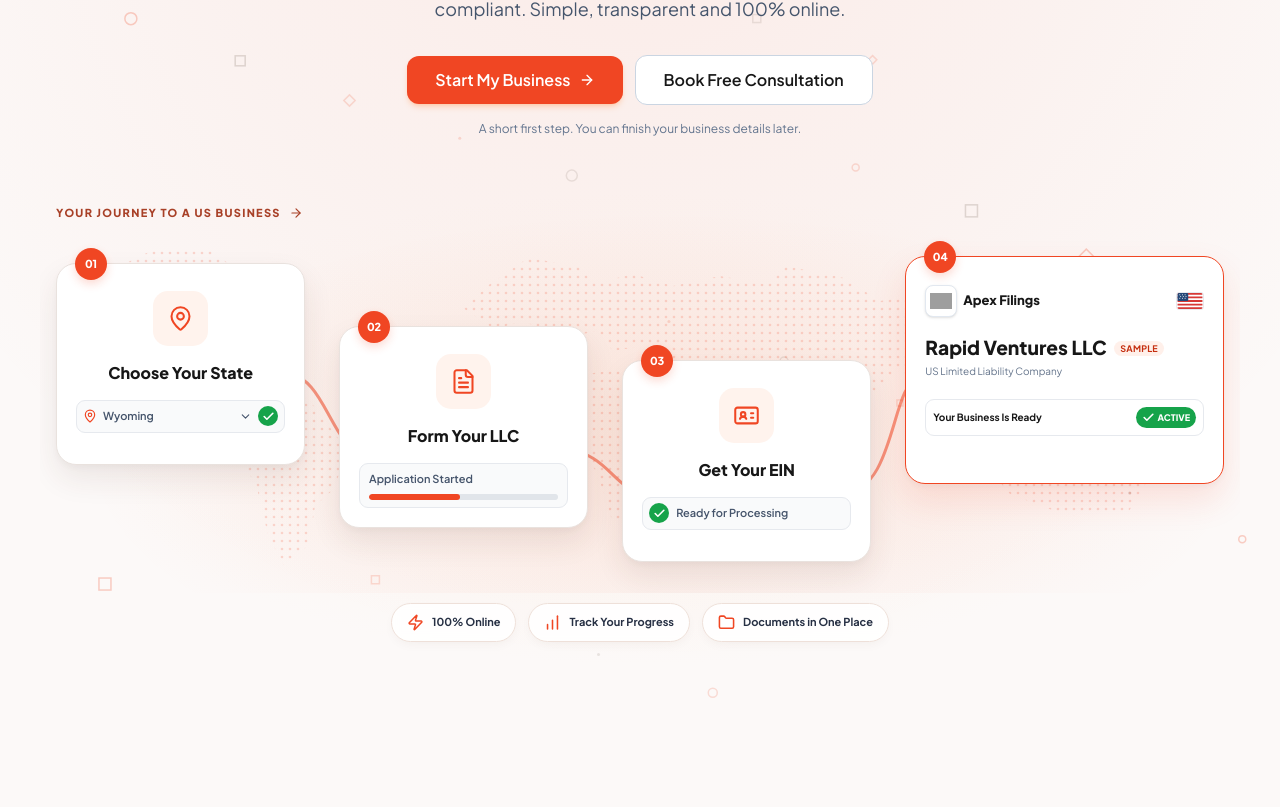
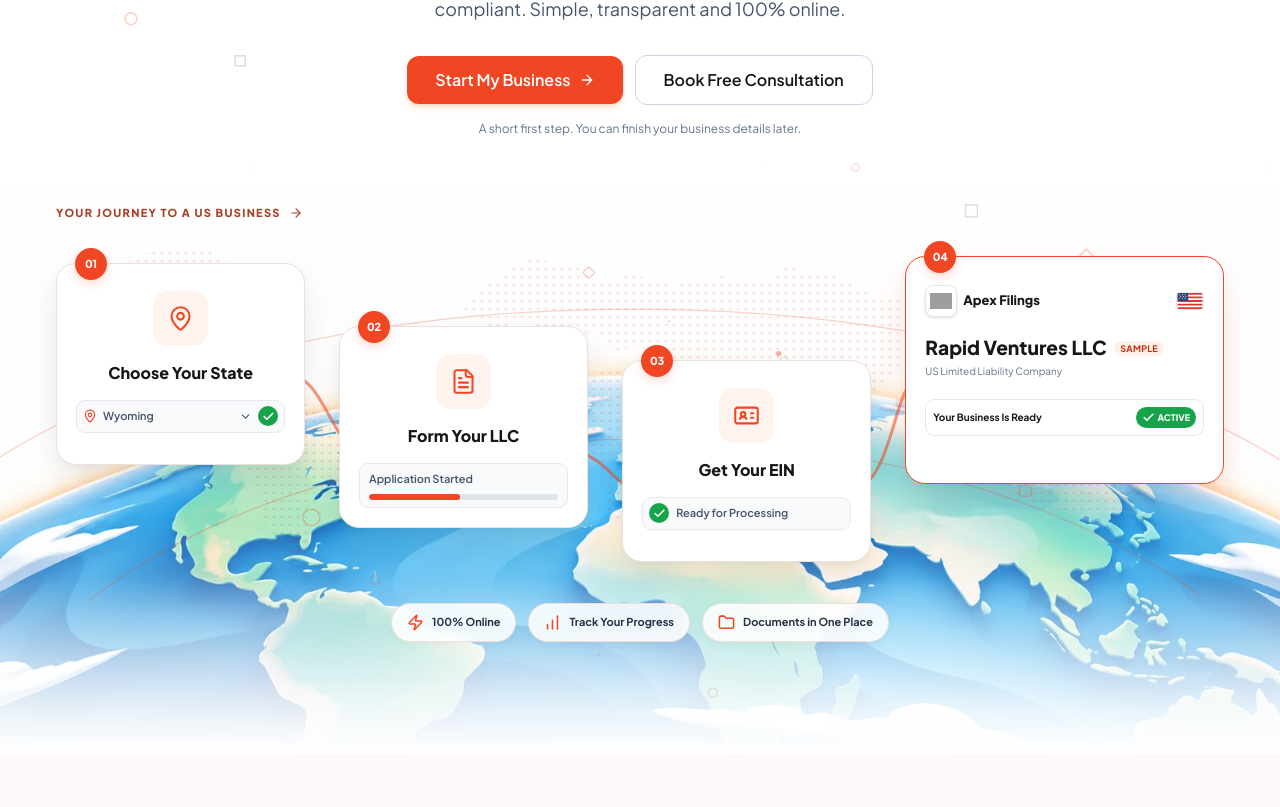
Before and after one commit to oqashakhan/apexfilings, a React (Vite) app: page / in a window 1280 px wide. Shown: the part 413-1220 px from the top of the page. Built offline with nearby package versions, Linux system fonts and the light colour scheme; grey boxes are pictures that could not be loaded.

Commit message:
hero section update earth

```diff
--- /dev/null
+++ b/src/components/hero/EarthHorizon.tsx
@@ -0,0 +1,77 @@
+import { useEffect, useRef, type RefObject } from 'react';
+
+interface EarthHorizonProps {
+  containerRef: RefObject<HTMLElement | null>;
+}
+
+export function EarthHorizon({ containerRef }: EarthHorizonProps) {
+  const orbitRef = useRef<HTMLDivElement>(null);
+
+  useEffect(() => {
+    const hero = containerRef.current;
+    const orbit = orbitRef.current;
+    if (!hero || !orbit) return;
+
+    const finePointer = window.matchMedia('(hover: hover) and (pointer: fine)');
+    const reducedMotion = window.matchMedia('(prefers-reduced-motion: reduce)');
+    let frame = 0;
+    let x = 0;
+    let y = 0;
+
+    const update = () => {
+      frame = 0;
+      orbit.style.transform = `translate3d(${x}px, ${y}px, 0)`;
+    };
+    const move = (event: PointerEvent) => {
+      if (!finePointer.matches || reducedMotion.matches || event.pointerType !== 'mouse') return;
+      x = (event.clientX / window.innerWidth - 0.5) * 20;
+      y = (event.clientY / window.innerHeight - 0.5) * 12;
+      if (!frame) frame = window.requestAnimationFrame(update);
+    };
+    const reset = () => {
+      window.cancelAnimationFrame(frame);
+      frame = 0;
+      x = 0;
+      y = 0;
+      orbit.style.transform = 'translate3d(0, 0, 0)';
+    };
+
+    hero.addEventListener('pointermove', move, { passive: true });
+    hero.addEventListener('pointerleave', reset, { passive: true });
+    reducedMotion.addEventListener('change', reset);
+    finePointer.addEventListener('change', reset);
+    return () => {
+      window.cancelAnimationFrame(frame);
+      hero.removeEventListener('pointermove', move);
+      hero.removeEventListener('pointerleave', reset);
+      reducedMotion.removeEventListener('change', reset);
+      finePointer.removeEventListener('change', reset);
+    };
+  }, [containerRef]);
+
+  return (
+    <div className="hero-earth" aria-hidden="true">
+      <img
+        className="hero-earth__image"
+        src="/images/earth-horizon-illustrated.webp"
+        alt=""
+        width="1983"
+        height="793"
+        loading="eager"
+        decoding="async"
+      />
+      <div className="hero-earth__orbits" ref={orbitRef}>
+        <svg className="hero-earth__orbit-art" viewBox="0 0 1200 620" preserveAspectRatio="none" focusable="false">
+          <path d="M-25 340C265 122 916 120 1225 342" />
+          <path d="M82 465C344 252 853 252 1125 459" />
+          <circle cx="146" cy="263" r="4" className="hero-earth__orbit-point" />
+          <circle cx="1026" cy="258" r="3.5" className="hero-earth__orbit-point" />
+          <circle cx="730" cy="220" r="2.5" className="hero-earth__orbit-point" />
+          <circle cx="292" cy="382" r="8" className="hero-earth__orbit-shape" />
+          <rect x="956" y="350" width="11" height="11" rx="2" className="hero-earth__orbit-shape" />
+          <rect x="548" y="136" width="8" height="8" rx="1" transform="rotate(45 552 140)" className="hero-earth__orbit-shape" />
+        </svg>
+      </div>
+    </div>
+  );
+}
--- a/src/components/hero/HeroEffects.css
+++ b/src/components/hero/HeroEffects.css
@@ -1,9 +1,59 @@
-.apex-hero-effects .hero-antigravity { position: absolute; inset: 0; width: 100%; height: 100%; z-index: 0; pointer-events: none; }
-.apex-hero-effects > .hero-content { position: relative; z-index: 1; }
+.apex-hero-effects { background: #fff; }
+.apex-hero-effects .hero-antigravity { position: absolute; inset: 0; width: 100%; height: 100%; z-index: 1; pointer-events: none; }
+.apex-hero-effects > .hero-content { position: relative; z-index: 2; }
+.apex-hero-effects .formation-journey__scene { background: transparent; }
+
+.hero-earth {
+  position: absolute;
+  z-index: 0;
+  right: 0;
+  bottom: 0;
+  left: 0;
+  height: clamp(480px, 49vw, 700px);
+  overflow: hidden;
+  pointer-events: none;
+}
+.hero-earth::before {
+  position: absolute;
+  z-index: 1;
+  inset: 0;
+  background: linear-gradient(to bottom, #fff 0%, #fff0 35%, #ffffff12 62%, #ffffffa8 100%);
+  content: '';
+}
+.hero-earth__image {
+  display: block;
+  width: 100%;
+  height: 100%;
+  object-fit: cover;
+  object-position: center 56%;
+  -webkit-mask-image: linear-gradient(to bottom, transparent 0%, #000 18%, #000 72%, transparent 100%);
+  mask-image: linear-gradient(to bottom, transparent 0%, #000 18%, #000 72%, transparent 100%);
+}
+.hero-earth__orbits {
+  position: absolute;
+  z-index: 2;
+  inset: 0;
+  opacity: .68;
+  transition: transform 650ms cubic-bezier(.2,.8,.2,1);
+}
+.hero-earth__orbit-art { width: 100%; height: 100%; overflow: visible; fill: none; stroke: #F04623; stroke-width: 1.2; stroke-opacity: .36; }
+.hero-earth__orbit-point { fill: #F04623; stroke: none; opacity: .65; }
+.hero-earth__orbit-shape { stroke-opacity: .45; }
+
 @media (prefers-reduced-motion: no-preference) {
-  .marketing-site .apex-hero-effects .polish-revealing { animation-duration: 620ms; }
+  .hero-earth { animation: hero-earth-enter 850ms cubic-bezier(.2,.8,.2,1) both; }
+  .hero-earth__orbit-art { animation: hero-orbit-float 18s ease-in-out infinite alternate; }
+  .marketing-site .apex-hero-effects .polish-revealing { animation-duration: 690ms; animation-timing-function: cubic-bezier(.18,.9,.24,1); }
   .marketing-site .apex-hero-effects [data-polish-reveal="3"].polish-revealing { animation-delay: 195ms; }
 }
+@keyframes hero-earth-enter { from { opacity: 0; transform: translateY(10px); } to { opacity: 1; transform: translateY(0); } }
+@keyframes hero-orbit-float { from { transform: translateY(4px); } to { transform: translateY(-4px); } }
 @media (max-width: 767px) {
+  .hero-earth { height: min(72%, 820px); opacity: .8; }
+  .hero-earth__orbits { display: none; }
   .marketing-site .apex-hero-effects .polish-revealing { animation-duration: 520ms; }
 }
+@media (prefers-reduced-motion: reduce) {
+  .hero-earth, .hero-earth__orbit-art { animation: none; }
+  .hero-earth__orbits { transition: none; }
+}
--- a/src/components/sections/ExclusiveBonusesSection.tsx
+++ b/src/components/sections/ExclusiveBonusesSection.tsx
@@ -78,6 +78,7 @@ export function ExclusiveBonusesSection() {
                 return (
                   <div
                     key={bonus.id}
+                    data-scroll-reveal
                     className={`self-start overflow-hidden rounded-2xl border bg-white shadow-[0_3px_12px_-8px_rgba(35,30,27,0.3)] transition-[border-color,box-shadow] motion-reduce:transition-none ${expanded ? 'border-[#F7B29B] shadow-[0_8px_20px_-15px_rgba(240,70,35,0.5)]' : 'border-[#EEE6E1] hover:border-[#F7B29B] hover:shadow-[0_8px_20px_-15px_rgba(240,70,35,0.5)]'}`}
                   >
                     <button
--- a/src/components/sections/HeroSection.tsx
+++ b/src/components/sections/HeroSection.tsx
@@ -2,6 +2,7 @@ import { ArrowRight } from 'lucide-react';
 import { useRef } from 'react';
 import { useScrollReveal } from '../../hooks/useScrollReveal';
 import { AntigravityBackground } from '../hero/AntigravityBackground';
+import { EarthHorizon } from '../hero/EarthHorizon';
 import '../hero/HeroEffects.css';
 import { FormationJourney } from '../hero/FormationJourney';
 
@@ -13,9 +14,9 @@ export function HeroSection({ onStart }: HeroSectionProps) {
   const heroRef = useRef<HTMLElement>(null);
   useScrollReveal(heroRef);
   return (
-    <section ref={heroRef} id="home" className="apex-hero-effects hero-glow relative isolate scroll-mt-20 overflow-hidden bg-[#fcf9f8] px-4 pb-16 pt-14 sm:px-6 sm:pb-20 md:pt-20 lg:px-8 lg:pb-28">
-      <div className="hero-ambient" aria-hidden="true" />
-      <AntigravityBackground containerRef={heroRef} />
+    <section ref={heroRef} id="home" className="apex-hero-effects relative isolate scroll-mt-20 overflow-hidden bg-white px-4 pb-16 pt-14 sm:px-6 sm:pb-20 md:pt-20 lg:px-8 lg:pb-28">
+      <EarthHorizon containerRef={heroRef} />
+      <AntigravityBackground containerRef={heroRef} desktopCount={20} maxDisplacement={12} />
 
       <div className="hero-content mx-auto max-w-7xl text-center">
         <p data-polish-reveal="0" className="mx-auto inline-flex max-w-full items-center rounded-full border border-orange-200 bg-white/80 px-4 py-2 text-[11px] font-semibold uppercase tracking-[0.12em] text-[#c52e0f] sm:text-xs">
--- a/src/components/sections/USAdvantageSection.tsx
+++ b/src/components/sections/USAdvantageSection.tsx
@@ -58,6 +58,7 @@ export function USAdvantageSection() {
             return (
               <button
                 key={advantage.number}
+                data-scroll-reveal
                 type="button"
                 aria-pressed={isActive}
                 aria-controls={index === 0 ? 'us-advantage-detail' : undefined}
--- a/src/components/services/ServiceDetailPage.tsx
+++ b/src/components/services/ServiceDetailPage.tsx
@@ -70,7 +70,7 @@ function ServiceBenefits({ service }: { service: ServiceItem }) {
       <div className="mx-auto max-w-7xl px-4 sm:px-6 lg:px-8">
         <div className="grid gap-8 lg:grid-cols-2 lg:gap-20">
           <div><SectionHeading eyebrow="The essentials" title={service.overviewHeading} /><p className="-mt-4 max-w-xl text-base leading-8 text-slate-600">{service.overview}</p></div>
-          <div className="rounded-3xl border border-[#eae4e1] bg-[#fffaf8] p-7 sm:p-9"><CircleHelp className="h-6 w-6 text-[#F04623]" strokeWidth={1.8} aria-hidden="true" /><h3 className="mt-5 text-xl font-bold text-[#171717]">Why You May Need It</h3><p className="mt-3 text-base leading-8 text-slate-600">{service.whyItMatters}</p></div>
+          <div data-scroll-reveal className="rounded-3xl border border-[#eae4e1] bg-[#fffaf8] p-7 sm:p-9"><CircleHelp className="h-6 w-6 text-[#F04623]" strokeWidth={1.8} aria-hidden="true" /><h3 className="mt-5 text-xl font-bold text-[#171717]">Why You May Need It</h3><p className="mt-3 text-base leading-8 text-slate-600">{service.whyItMatters}</p></div>
         </div>
         <div className="mt-12 grid gap-4 sm:grid-cols-2 lg:grid-cols-3">
           {service.benefits.map((benefit, index) => <article key={benefit.title} className="rounded-2xl border border-slate-200 bg-white p-6"><span className="text-xs font-bold tracking-[0.16em] text-[#F04623]">{String(index + 1).padStart(2, '0')}</span><h3 className="mt-5 text-lg font-bold text-[#171717]">{benefit.title}</h3><p className="mt-2 text-sm leading-7 text-slate-600">{benefit.description}</p></article>)}
@@ -86,7 +86,7 @@ function ServiceIncluded({ service }: { service: ServiceItem }) {
       <div className="mx-auto grid max-w-7xl gap-10 px-4 sm:px-6 lg:grid-cols-[0.75fr_1.25fr] lg:items-center lg:px-8">
         <SectionHeading eyebrow="Your service" title="What's Included" description="A practical view of the support and information covered as you get started." />
         <ul className="grid gap-3 sm:grid-cols-2">
-          {service.included.map((item) => <li key={item} className="flex items-start gap-3 rounded-2xl border border-[#eae4e1] bg-white p-5 text-sm font-semibold leading-6 text-[#171717]"><Check className="mt-0.5 h-4 w-4 shrink-0 text-[#F04623]" strokeWidth={2.5} aria-hidden="true" />{item}</li>)}
+          {service.included.map((item) => <li key={item} data-scroll-reveal className="flex items-start gap-3 rounded-2xl border border-[#eae4e1] bg-white p-5 text-sm font-semibold leading-6 text-[#171717]"><Check className="mt-0.5 h-4 w-4 shrink-0 text-[#F04623]" strokeWidth={2.5} aria-hidden="true" />{item}</li>)}
         </ul>
       </div>
     </section>
@@ -99,7 +99,7 @@ function ServiceProcess({ service }: { service: ServiceItem }) {
       <div className="mx-auto max-w-7xl px-4 sm:px-6 lg:px-8">
         <SectionHeading eyebrow="A clearer path" title="How It Works" description="The steps below show the general flow. Details can vary based on your service and circumstances." />
         <ol className="relative grid gap-7 before:absolute before:bottom-4 before:left-[23px] before:top-5 before:w-px before:bg-orange-200 md:grid-cols-4 md:gap-5 md:before:bottom-auto md:before:left-[7%] md:before:right-[7%] md:before:top-6 md:before:h-px md:before:w-auto">
-          {service.process.map((step, index) => <li key={step.title} className="relative flex gap-4 md:block"><span className="relative z-10 flex h-12 w-12 shrink-0 items-center justify-center rounded-2xl border border-orange-200 bg-[#fff7f4] text-sm font-extrabold text-[#F04623]">{String(index + 1).padStart(2, '0')}</span><div className="pt-1 md:pt-6"><h3 className="text-base font-bold text-[#171717]">{step.title}</h3><p className="mt-2 text-sm leading-7 text-slate-600">{step.description}</p></div></li>)}
+          {service.process.map((step, index) => <li key={step.title} data-scroll-reveal className="relative flex gap-4 md:block"><span className="relative z-10 flex h-12 w-12 shrink-0 items-center justify-center rounded-2xl border border-orange-200 bg-[#fff7f4] text-sm font-extrabold text-[#F04623]">{String(index + 1).padStart(2, '0')}</span><div className="pt-1 md:pt-6"><h3 className="text-base font-bold text-[#171717]">{step.title}</h3><p className="mt-2 text-sm leading-7 text-slate-600">{step.description}</p></div></li>)}
         </ol>
       </div>
     </section>
```
Also changed, not shown: src/App.tsx (+5 -2 lines), src/hooks/usePageScrollReveals.ts (added, +84 -0 lines), src/marketing-polish.css (+6 -1 lines), public/images/earth-horizon-illustrated.webp (added).
